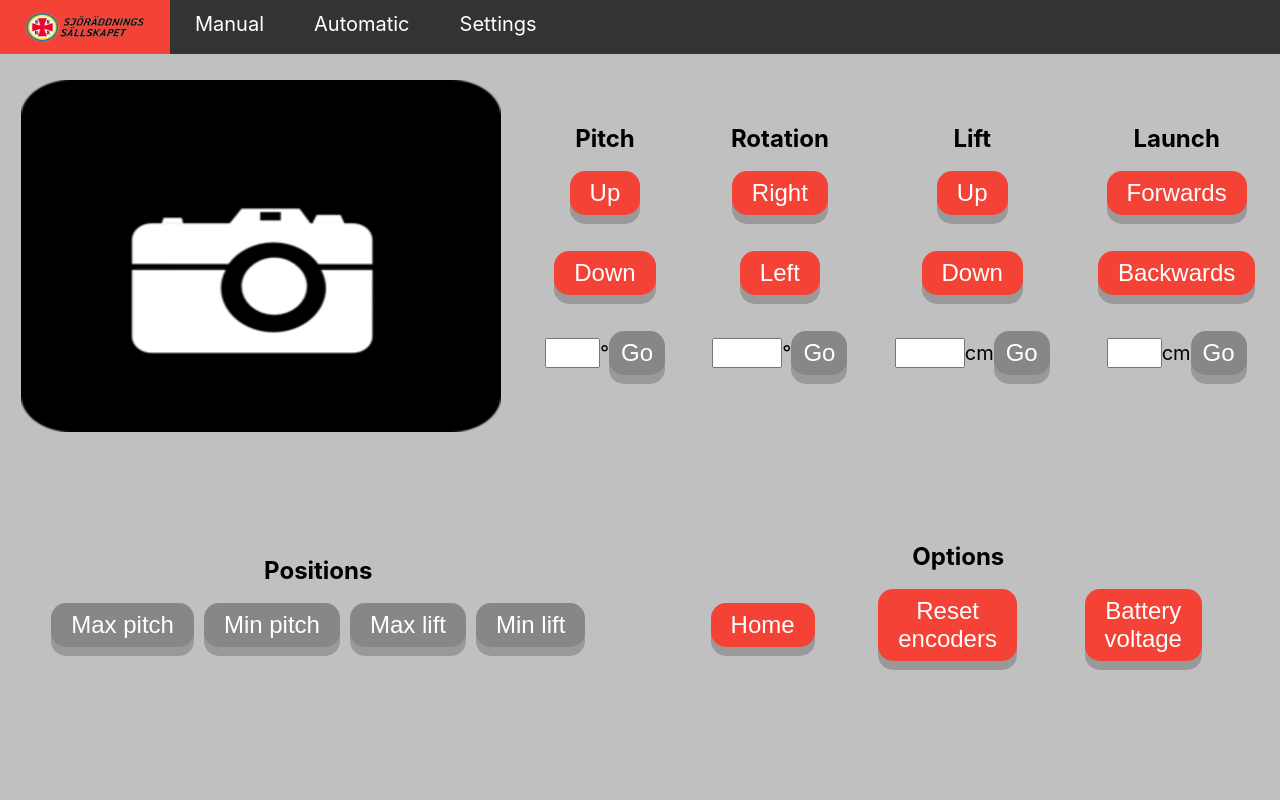
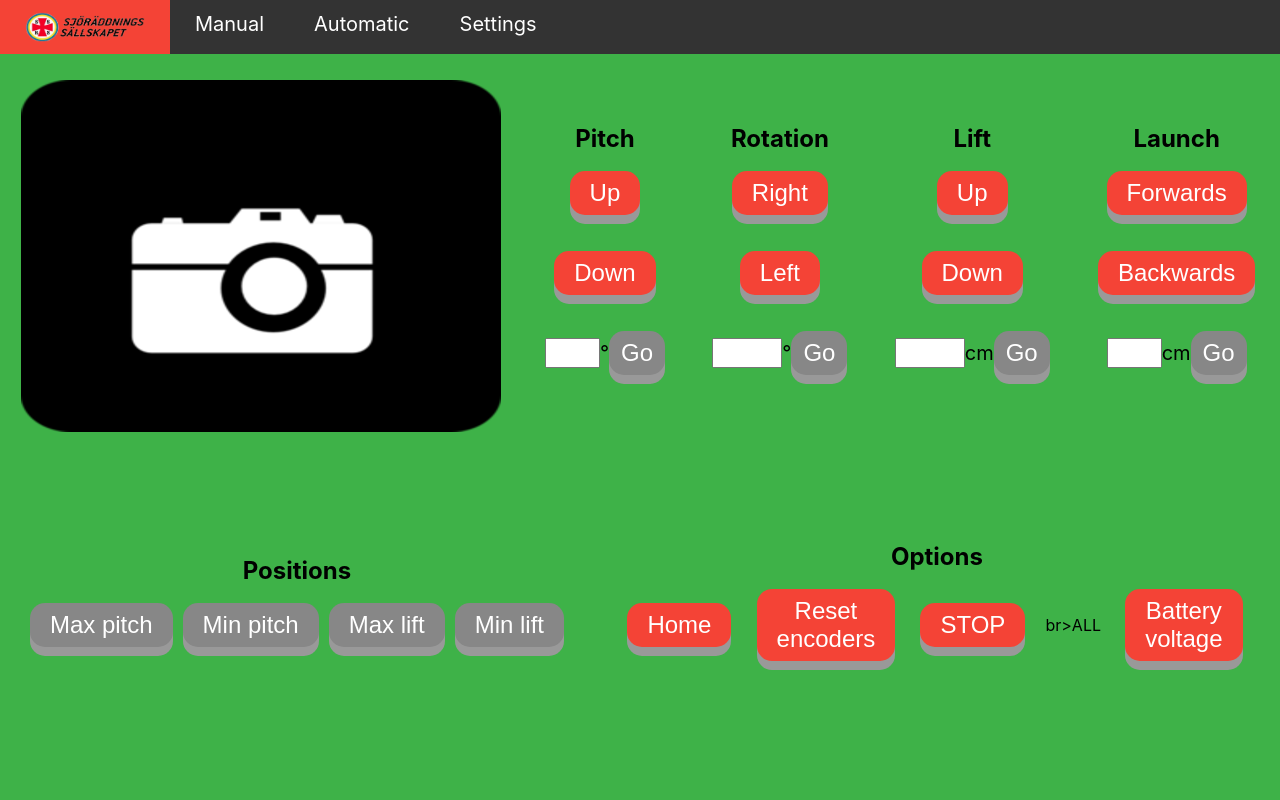
Before and after one commit to Q2MORY17/SSRS-Drone-Launcher-Beta, a Flask app: page / in a window 1280 px wide. Run offline with Flask 2, Linux system fonts and the light colour scheme; parts of the project's set-up code (start-up, migrations or seed data) failed here and were passed over.

Commit message:
Test area updates

```diff
--- a/python/static/style.css
+++ b/python/static/style.css
@@ -3,7 +3,7 @@ body {
 -webkit-text-size-adjust: none;             /* Prevent webkit from resizing text to fit */
 -webkit-user-select: none;                  /* Prevent copy paste, to allow, change 'none' to 'text' */
 
-background-color: #C0C0C0;
+background-color: #3EB248;
 
 height: 100%;
 width: 100%;
--- a/python/templates/dronelauncher_web.html
+++ b/python/templates/dronelauncher_web.html
@@ -152,6 +152,7 @@
         <div class="button-group-horizontal" style="width:100%;">
           <button type="button" class="button" id="script_home">Home</button>
           <button type="button" class="button" id="script_reset_encoders">Reset<br>encoders</button>
+          <button type="button" class="button" id="script_stop">STOP</button>br>ALL</button>
           <div id=battery_button_voltage class="button-group-horizontal">
             <button type="button" class="button" id="script_battery_voltage">Battery<br>voltage</button>
             <span id=voltage></span>
```
